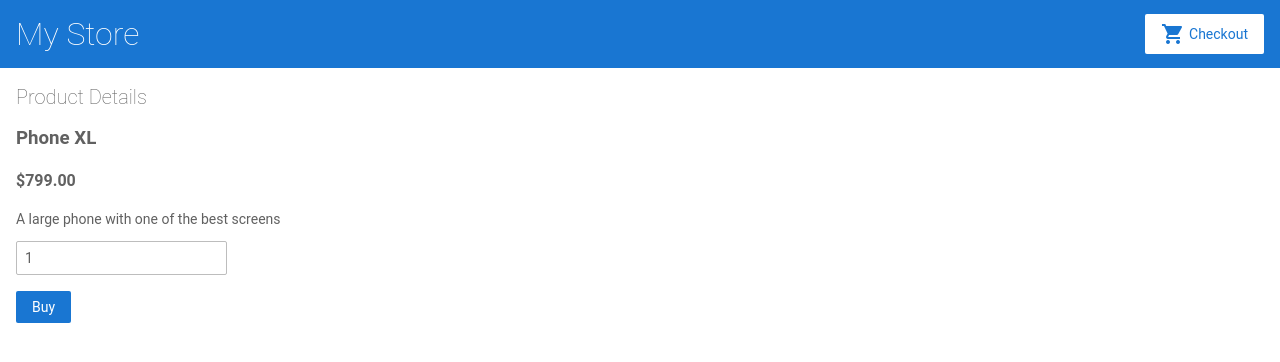
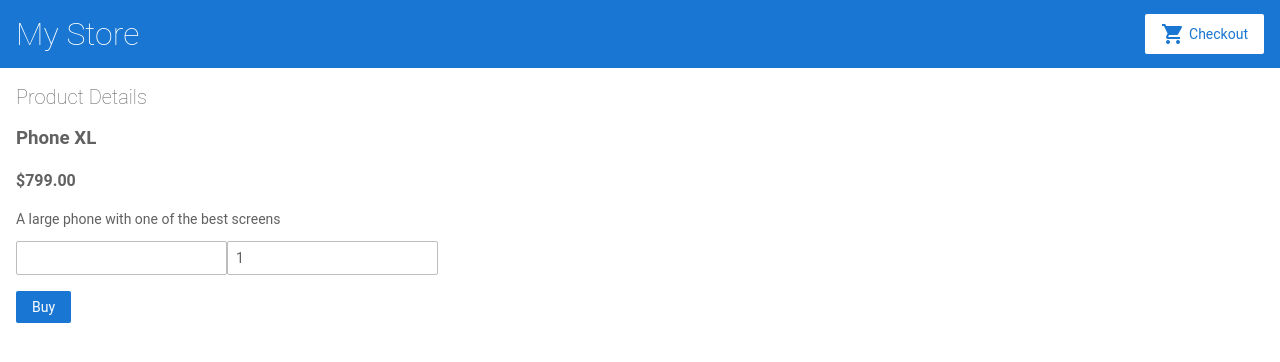
Before and after one commit to lala-lee-jobs/mystore, an Angular app: page /product/detail/1 in a window 1280 px wide. Shown: the top 362 px of the page. Built offline with nearby package versions, Linux system fonts and the light colour scheme; data requests are answered from the project's data file.

Commit message:
把 DOM物件 匯出成範本參考變數

```diff
--- a/src/app/product/product-detail/product-detail.component.html
+++ b/src/app/product/product-detail/product-detail.component.html
@@ -4,6 +4,7 @@
   <h4>{{ product.price | currency }}</h4>
   <p>{{ product.description }}</p>
   <form>
+    <input type="text" #tInput (keyup)="printInput(tInput)">
     <input type="number" [(ngModel)]="quantity" name="quantity"/>
   </form>
   <button (click)="addToCart(product)">Buy</button>
--- a/src/app/product/product-detail/product-detail.component.ts
+++ b/src/app/product/product-detail/product-detail.component.ts
@@ -35,4 +35,9 @@ export class ProductDetailComponent implements OnInit {
     this.cartService.addToCart(product);
   }
 
+  printInput(tInput) {
+    console.log('tInput', tInput);
+    console.log('tInputValue', tInput.value);
+  }
+
 }
```
